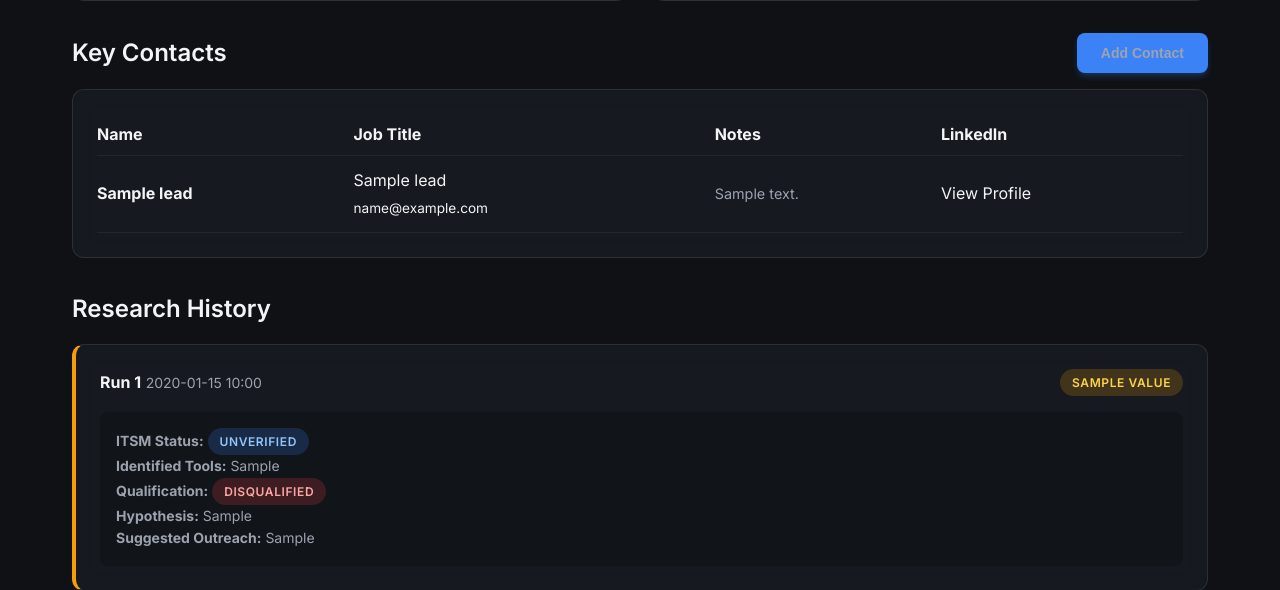
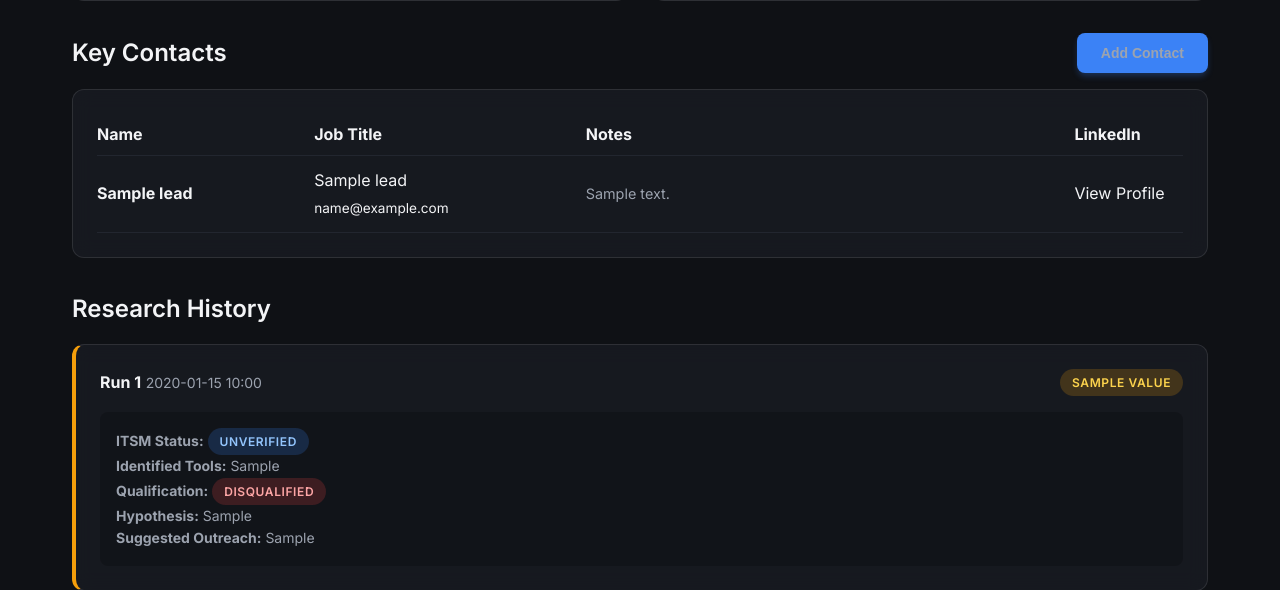
Before and after one commit to kanwarsx-prog/Halo-Leads, a FastAPI app: template app/templates/detail.html in a window 1280 px wide. Shown: the part 494-1084 px from the top of the page. Run offline with FastAPI, Linux system fonts and the light colour scheme; the template is opened without the code that fills it: most values are stand-ins (such as "Sample title", 1, 10 or a date in 2020); parts of the project's set-up code (start-up, migrations or seed data) failed here and were passed over.

Commit message:
Fix UI layout for contact table notes

```diff
--- a/app/templates/detail.html
+++ b/app/templates/detail.html
@@ -124,13 +124,13 @@
 
         {% if org.contact_leads %}
         <div class="card">
-            <table style="width: 100%; text-align: left; border-collapse: collapse;">
+            <table style="width: 100%; text-align: left; border-collapse: collapse; table-layout: fixed;">
                 <thead>
                     <tr style="border-bottom: 1px solid var(--bg-surface-hover);">
-                        <th style="padding: 0.5rem 0;">Name</th>
-                        <th style="padding: 0.5rem 0;">Job Title</th>
-                        <th style="padding: 0.5rem 0;">Notes</th>
-                        <th style="padding: 0.5rem 0;">LinkedIn</th>
+                        <th style="padding: 0.5rem 0; width: 20%;">Name</th>
+                        <th style="padding: 0.5rem 0; width: 25%;">Job Title</th>
+                        <th style="padding: 0.5rem 0; width: 45%;">Notes</th>
+                        <th style="padding: 0.5rem 0; width: 10%;">LinkedIn</th>
                     </tr>
                 </thead>
                 <tbody>
@@ -153,7 +153,7 @@
                             {% endif %}
                         </td>
                         <td style="padding: 0.75rem 0; font-size: 0.9rem; color: var(--text-secondary);">
-                            <div class="markdown-content" style="max-height: 40px; overflow: hidden; text-overflow: ellipsis; white-space: nowrap;">{{ lead.notes or 'No research yet.' }}</div>
+                            <div style="max-height: 40px; overflow: hidden; text-overflow: ellipsis; white-space: nowrap;">{{ lead.notes or 'No research yet.' }}</div>
                         </td>
                         <td style="padding: 0.75rem 0;">
                             {% if lead.linkedin_url %}
```
